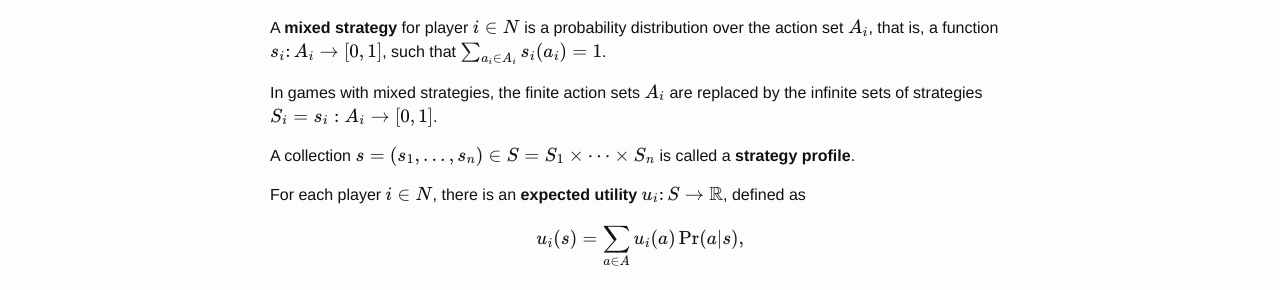
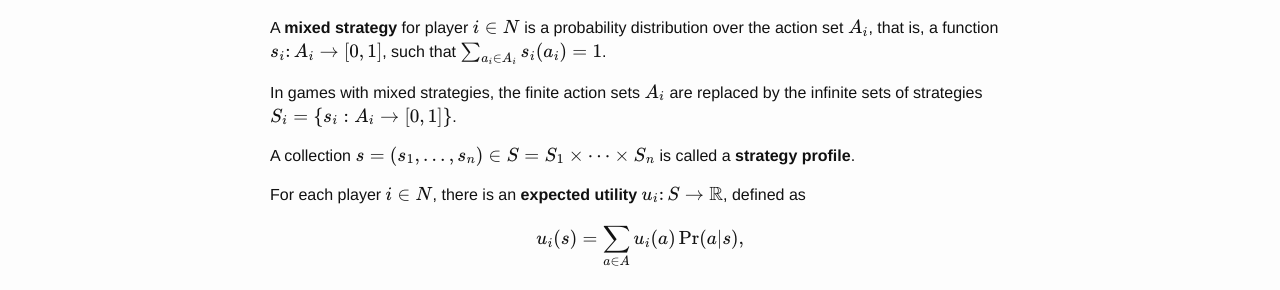
Before and after one commit to starktech23/cs4423.github.io, a Jekyll site: the page built from _posts/2016-02-17-note11.md, in a window 1280 px wide and 900 px high. Shown: the part 361-651 px from the top of the window. Built offline with Jekyll 4.4.1, drawn with Linux system fonts in a browser that asks for light colours; formulas are drawn with MathJax 3; a script that is not in the unit is left out; comment, search, counter and statistics services are not loaded.

Commit message:
how to make curly braces

```diff
--- a/_posts/2016-02-17-note11.md
+++ b/_posts/2016-02-17-note11.md
@@ -15,8 +15,8 @@ probability distribution over the action set $A_i$, that is, a function $s_i \co
 that $\sum_{a_i \in A_i} s_i(a_i) = 1$.
 
 In games with mixed strategies, the finite action sets $A_i$ are
-replaced by the infinite sets of strategies $S_i = \{ s_i: A_i \to [0,
-1] \}$.
+replaced by the infinite sets of strategies $S_i = \\{ s_i: A_i \to [0,
+1] \\}$.
 
 A collection $s = (s_1, \dots, s_n) \in S = S_1 \times \dots \times S_n$
 is called a **strategy profile**.
```
